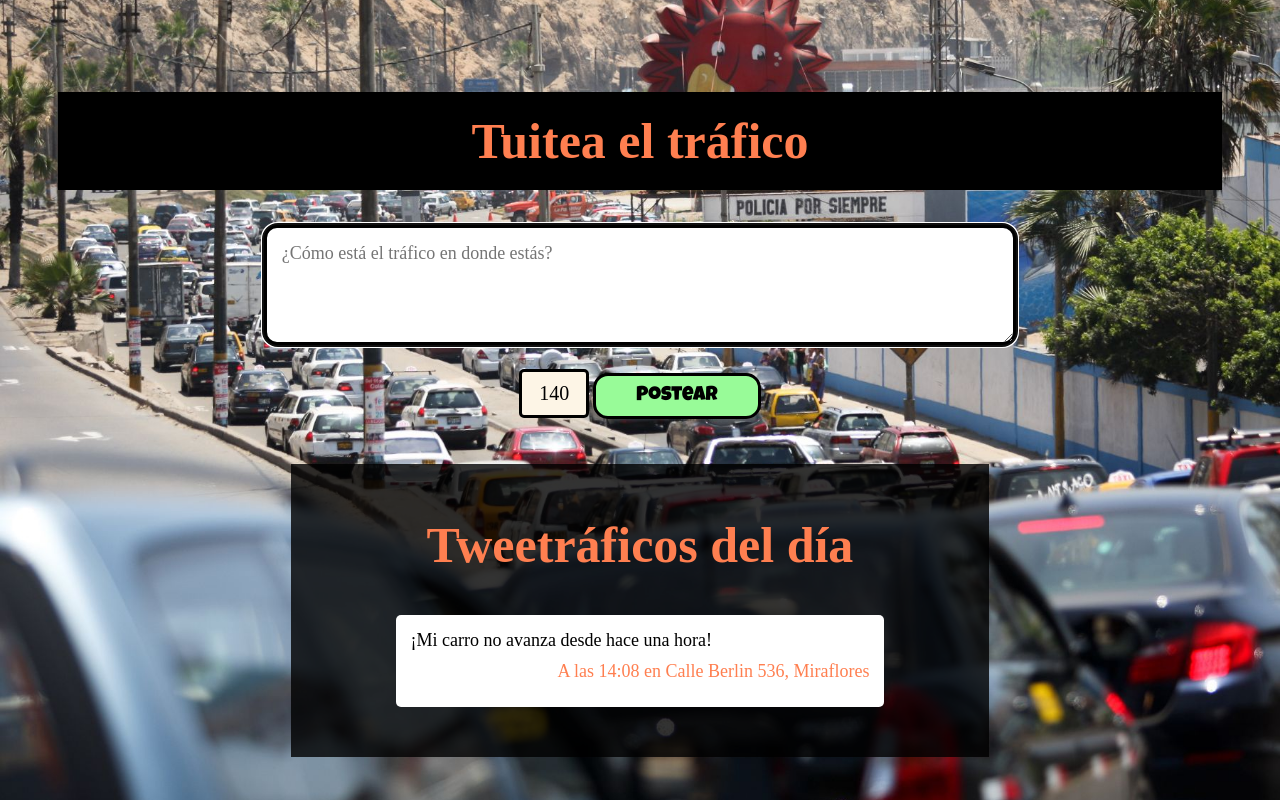
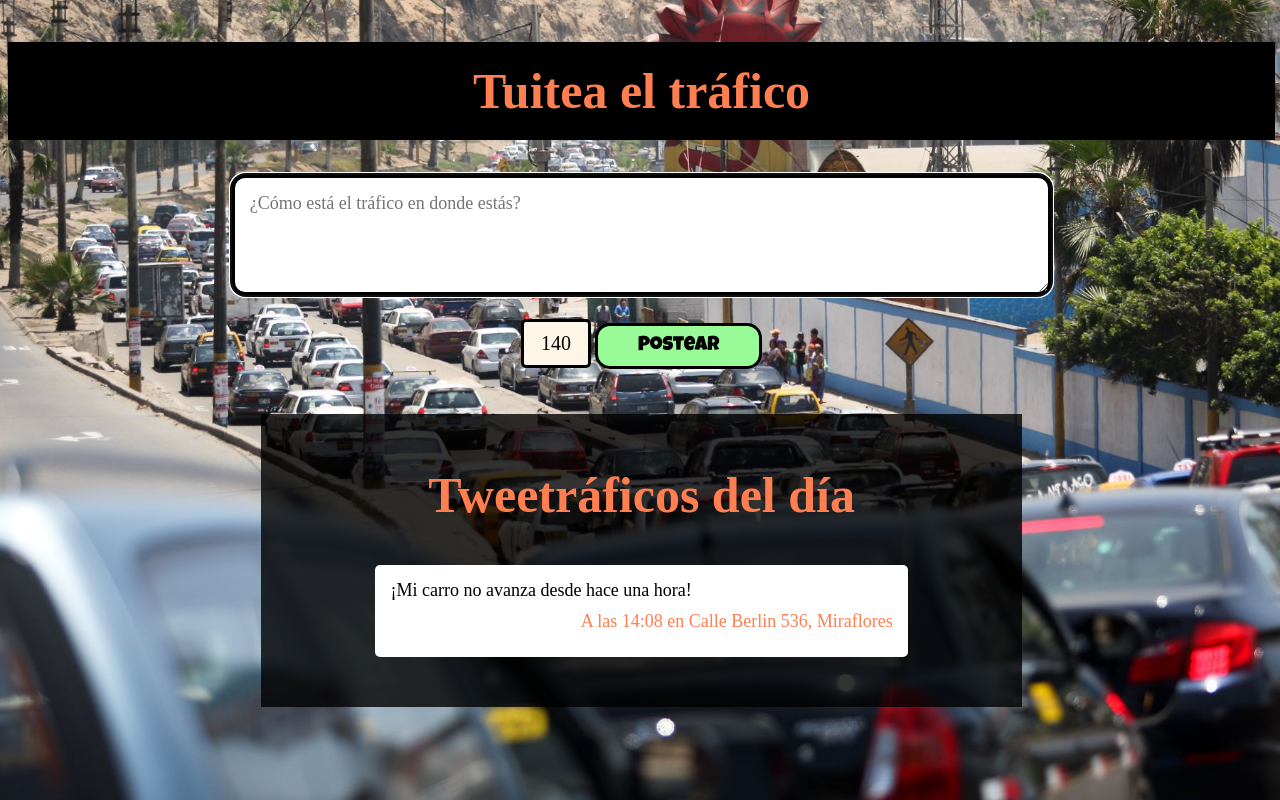
Before and after one commit to MichelleSV/twitter, a plain HTML site: page index.html in a window 1280 px wide. Drawn offline with nearby package versions, Linux system fonts and the light colour scheme; some packages are replaced by stand-ins of ours; a web font is replaced by a local one.

Commit message:
quitando scrollbar

```diff
--- a/css/main.css
+++ b/css/main.css
@@ -8,16 +8,11 @@ html {
 body{
 	text-align: center;
 	background-image: url(../img/fondo.jpg);
-	position: absolute;
-		background-attachment: fixed;
+	background-attachment: fixed;
 	background-position: center;
 	background-repeat: no-repeat;
 	background-size: cover;
-	top: 20px;
-	left: 20px;
-	bottom: 20px;
-	right: 20px;
-	padding: 30px;
+	width: 99%;
 	overflow-y: scroll;
 	overflow-x: hidden;
 }
@@ -157,6 +152,7 @@ textarea{
 	h1{
 		font-size: 30px;
 		padding: 10px 0;
+		width: 97%;
 	}
 	#contenedorTweets div{
 		width: 85%;
```
